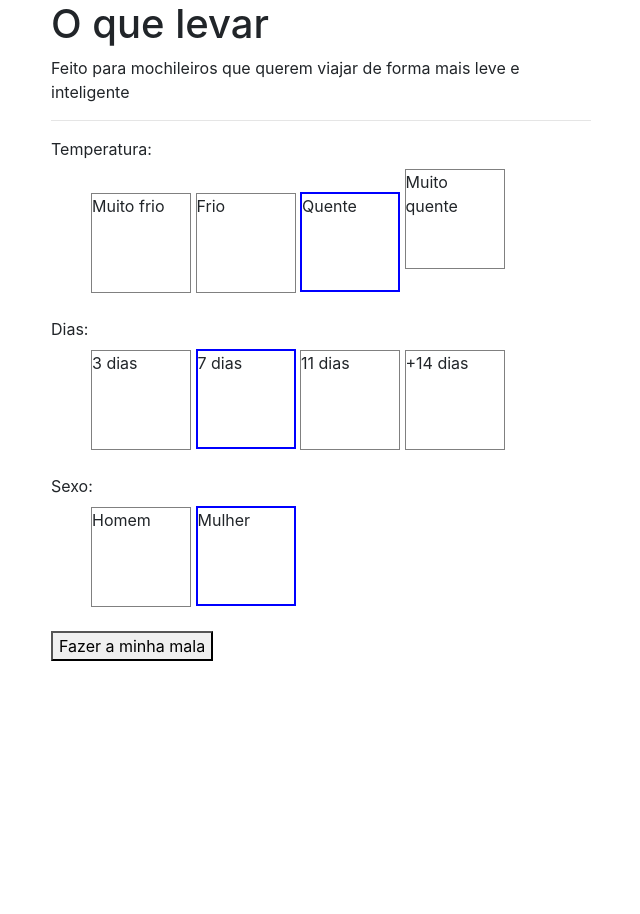
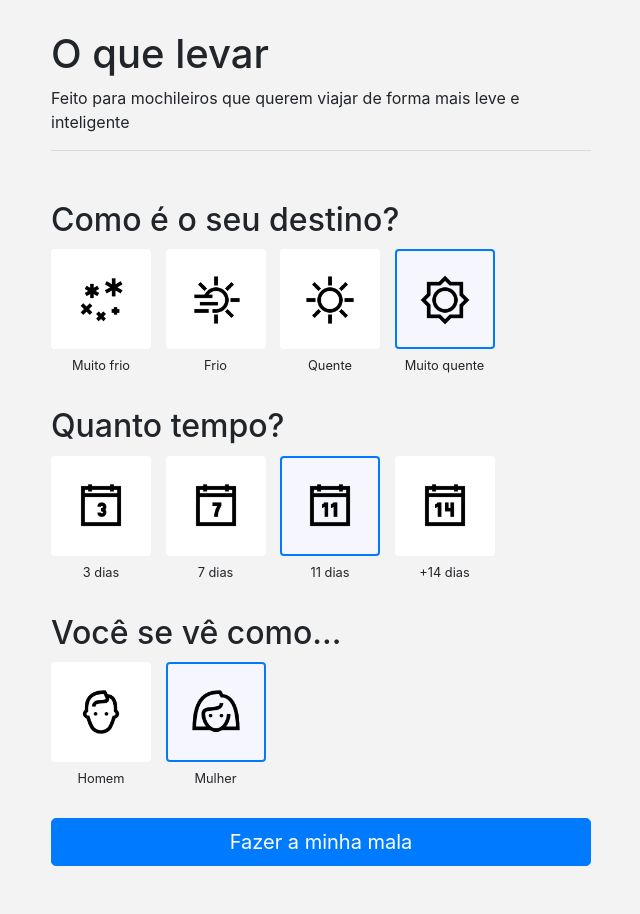
Before and after one commit to renancamm/what2take_old, a Django app: page /app/ in a window 1280 px wide. Shown: the whole page, without its empty margins (319-959 px from the left). Before the commit the page ends 661 px from the top, so only its background shows below. Run offline with Django 3.2, Linux system fonts and the light colour scheme; some libraries are stand-ins or nearby versions.

Commit message:
update UI style

```diff
--- a/app/forms.py
+++ b/app/forms.py
@@ -4,9 +4,9 @@ from .models import Backpack
 
 class BackpackForm(forms.ModelForm):
 
-    temp = forms.ChoiceField(label='Temperatura', choices=Backpack.TEMP_CHOICES, initial=20, widget=forms.RadioSelect())
-    days = forms.ChoiceField(label='Dias', choices=Backpack.DAYS_CHOICES, initial=7, widget=forms.RadioSelect())
-    sex = forms.ChoiceField(label='Sexo', choices=Backpack.SEX_CHOICES, initial='f', widget=forms.RadioSelect())
+    temp = forms.ChoiceField(label='Como é o seu destino?', choices=Backpack.TEMP_CHOICES, initial=30, widget=forms.RadioSelect())
+    days = forms.ChoiceField(label='Quanto tempo?', choices=Backpack.DAYS_CHOICES, initial=11, widget=forms.RadioSelect())
+    sex = forms.ChoiceField(label='Você se vê como...', choices=Backpack.SEX_CHOICES, initial='f', widget=forms.RadioSelect())
 
     class Meta:
         model = Backpack
--- a/app/models.py
+++ b/app/models.py
@@ -90,11 +90,11 @@ class Backpack(models.Model):
 
         # Get the first backpack that match the trip duration
         if self.days <= 3:
-            self.product = products_backpacks.get(trip_duration__lte=3)
+            self.product = products_backpacks.filter(trip_duration__lte=3).first()
         elif self.days <= 7:
-            self.product = products_backpacks.get(trip_duration__lte=7)
+            self.product = products_backpacks.filter(trip_duration__lte=7).first()
         else:
-            self.product = products_backpacks.get(trip_duration__gt=7)
+            self.product = products_backpacks.filter(trip_duration__gt=7).first()
 
         # Loop through all products in the list
         for product in products_items:
--- /dev/null
+++ b/app/static/app/css/styles.css
@@ -0,0 +1,128 @@
+/* Global */
+
+body {
+  background-color: #f3f3f3;
+}
+
+h2 {
+  margin-top: 50px;
+}
+
+h5 {
+  font-size: 1em;
+}
+
+img {
+  max-width: 100%;
+  width: auto;
+}
+
+.container {
+  margin-top: 30px;
+}
+
+/* Details view */
+
+.backpack-summary {
+  text-align: right;
+}
+
+.backpack-summary img {
+  width: 50px;
+}
+
+.item-wrapper {
+  padding: 14px;
+}
+
+.item-card {
+  display: block;
+  height: 100%;
+  border-radius: 4px;
+  background-color: #ffffff;
+
+}
+
+.item-thumbnail {
+  height: 200px;
+  background-size: cover;
+  background-position: center top;
+}
+
+.item-body {
+  padding: 20px;
+}
+
+.item-body p {
+    display: block;
+    position: absolute;
+    top: 8px;
+    right: 28px;
+    height: 32px;
+    width: 32px;
+    padding: 5px;
+    background-color: black;
+    color: white;
+    border-radius: 1000px;
+    text-align: center;
+}
+
+
+
+
+
+/* New backpack view */
+
+form ul {
+  padding: 0;
+}
+
+form ul > li {
+  display: inline-block;
+}
+
+form ul > li > label {
+  width: 100px;
+  height: 100px;
+  cursor: pointer;
+  border: solid 2px #ffffff;
+  border-radius: 4px;
+  opacity: 1;
+  margin-right: 10px;
+  background-color: white;
+  background-size: 60%;
+  background-repeat: no-repeat;
+  background-position: center;
+  text-align: center;
+}
+
+form ul > li > input:checked + label {
+  border: solid 2px #007bff;
+  background-color: #f6f7fe;
+  opacity: 1;
+}
+
+form ul > li > label > span {
+  display: block;
+  position: relative;
+  top: 105px;
+  font-size: 0.8em;
+}
+
+form ul > li > input {
+  opacity: 0;
+  position: absolute;
+}
+
+form ul > li > label[for=id_temp_0] { background-image: url("../images/icons8-snow-storm-100.png"); }
+form ul > li > label[for=id_temp_1] { background-image: url("../images/icons8-haze-100.png"); }
+form ul > li > label[for=id_temp_2] { background-image: url("../images/icons8-sun-100.png"); }
+form ul > li > label[for=id_temp_3] { background-image: url("../images/icons8-summer-100.png"); }
+
+form ul > li > label[for=id_days_0] { background-image: url("../images/icons8-calendar-3-100.png"); }
+form ul > li > label[for=id_days_1] { background-image: url("../images/icons8-calendar-7-100.png"); }
+form ul > li > label[for=id_days_2] { background-image: url("../images/icons8-calendar-11-100.png"); }
+form ul > li > label[for=id_days_3] { background-image: url("../images/icons8-calendar-14-100.png"); }
+
+form ul > li > label[for=id_sex_0] { background-image: url("../images/icons8-user-male-100.png"); }
+form ul > li > label[for=id_sex_1] { background-image: url("../images/icons8-female-user-100.png"); }
--- a/app/templates/backpack_new.html
+++ b/app/templates/backpack_new.html
@@ -21,13 +21,13 @@
             {% for field in form %}
             <div class="fieldWrapper">
                 {{ field.errors }}
-                {{ field.label_tag }}
-                <ul id="{{ field.auto_id }}">
+                <h2>{{ field.label }}</h2>
+                <ul>
                     {% for radio in field %}
                     <li>
                     {{ radio.tag }}
                     <label for="{{ radio.id_for_label }}">
-                        {{ radio.choice_label }}
+                        <span>{{ radio.choice_label }}</span>
                     </label>
                     </li>
                     {% endfor %}
@@ -35,7 +35,7 @@
             </div>
             {% endfor %}
 
-            <button type="submit">Fazer a minha mala</button>
+            <button type="submit" class="btn btn-primary btn-lg btn-block my-5">Fazer a minha mala</button>
         </form>
 
     </div>
--- a/app/templates/base.html
+++ b/app/templates/base.html
@@ -1,3 +1,5 @@
+{% load staticfiles %}
+
 <!doctype html>
 <html lang="en">
 <head>
@@ -8,38 +10,10 @@
   <!-- Bootstrap CSS -->
   <link rel="stylesheet" href="https://stackpath.bootstrapcdn.com/bootstrap/4.1.0/css/bootstrap.min.css" integrity="sha384-9gVQ4dYFwwWSjIDZnLEWnxCjeSWFphJiwGPXr1jddIhOegiu1FwO5qRGvFXOdJZ4" crossorigin="anonymous">
 
-  <!-- temporary css -->
-  <style>
-  .row img {
-      max-width: 100%;
-      width: auto;
-      height:100px;
-      object-fit: contain;
-  }
+  <!-- Main CSS -->
+  <link rel="stylesheet" type="text/css" href='{% static "app/css/styles.css" %}'>
 
-form ul > li {
-  display: inline-block;
-}
 
-form ul > li > label {
-  display: block;
-  width: 100px;
-  height: 100px;
-  cursor: pointer;
-  border: solid 1px gray;
-}
-
-form ul > li > input:checked + label {
-  border: solid 2px blue;
-}
-
-form ul > li > input {
-  opacity: 0;
-  position: absolute;
-}
-}
-
-  </style>
 
   {% block title %}
   <title>O que levar</title>
```
Also changed, not shown: app/templates/backpack_detail.html (+46 -26 lines), app/templates/product_detail.html (+42 -10 lines), app/static/app/images/icons8-calendar-11-100.png (added), app/static/app/images/icons8-calendar-14-100.png (added), app/static/app/images/icons8-calendar-3-100.png (added), app/static/app/images/icons8-calendar-7-100.png (added), app/static/app/images/icons8-female-user-100.png (added), app/static/app/images/icons8-haze-100.png (added), app/static/app/images/icons8-snow-storm-100.png (added), app/static/app/images/icons8-summer-100.png (added), app/static/app/images/icons8-sun-100.png (added), app/static/app/images/icons8-user-male-100.png (added).
